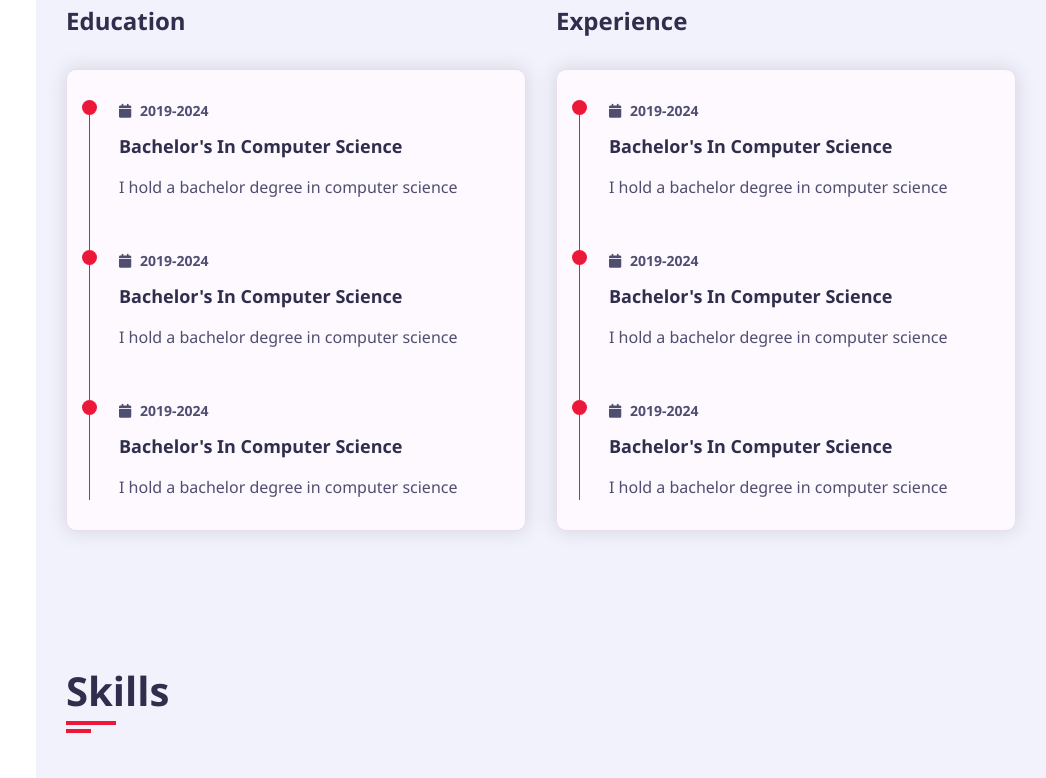
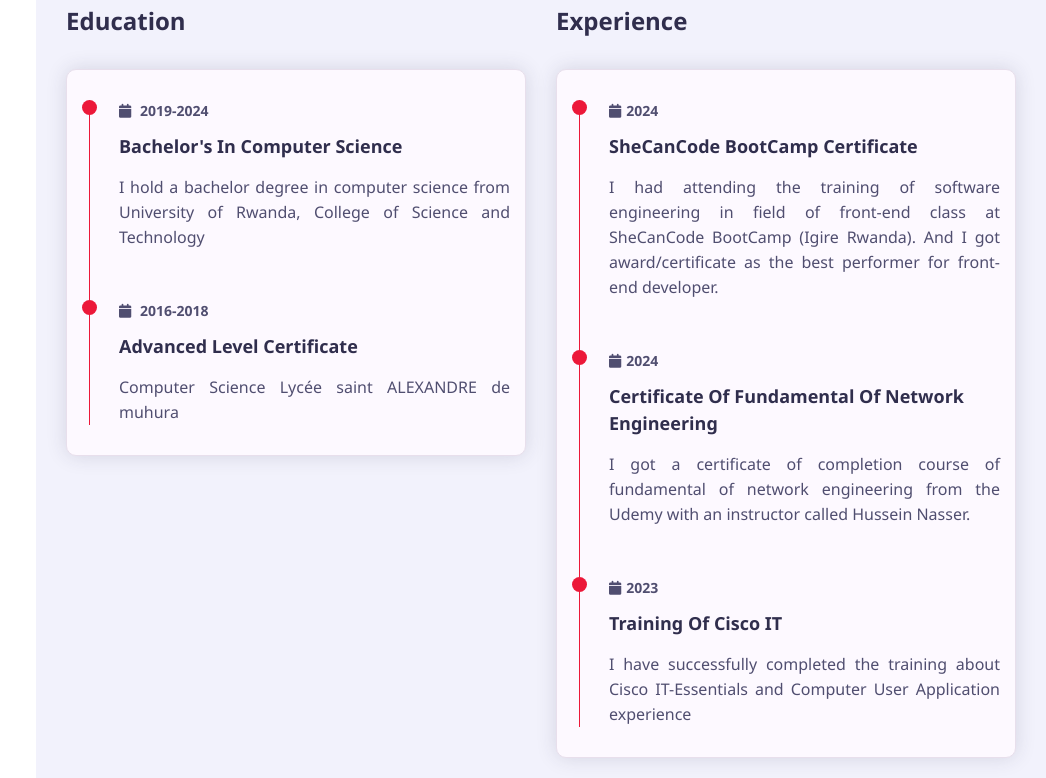
Before and after one commit to Mlouise99/JS-Portfolio, a website: page index.html in a window 1280 px wide. Shown: the part 1608-2386 px from the top of the page, without its empty margins (234-1280 px from the left). Drawn offline with nearby package versions, Linux system fonts and the light colour scheme; a web font is replaced by a local one.

Commit message:
remove some errors

```diff
--- a/index.html
+++ b/index.html
@@ -48,7 +48,7 @@
                         <h3 class="hello">Hello, my name is <span class="name "> Mwubahamana Louise</span></h3>
                         <h3 class="my-profession">I'm a <span class="typing"> front-end developer   </span></h3>
                         <p>
-                            I'm intrigued by software Engineering, IT and video editing, and I'm a curious person about various technology-related fields such as cybersecurity and artificial intelligence.</p>
+                            I'm intrigued by software Engineering, IT and video editing, Network engeenering and I'm a curious person about various technology-related fields such as cybersecurity and artificial intelligence.</p>
                             <a href="#about" class="btn hire-me">More About Me</a>
                     </div>
                     <div class="home-img padd-15" >
@@ -71,7 +71,7 @@
                         <div class="row">
                             <div class="about-text padd-15">
                                 <h3> I'm Front-End and <span>Video Editor</span></h>
-                                    <p> I love the freedom that working myself gives me, I am recently graduate with a bachelor's degree in computer science at the College of Science and Technology.I have a strong interest in software development. And even I was born and raised in the Gahini Sector of the Eastern province. I now reside in kigali , Nyarugenge , due to for getting practical experience in my field study. My hobby is spending more time with friends and family, as wellas reading books.
+                                    <p> I love the freedom that working myself gives me, I am a recently graduate with a bachelor's degree in computer science at the College of Science and Technology.I have a strong interest in software development. And even I was born and raised in the Gahini Sector of the Eastern province. I now reside in kigali , Nyarugenge , due to for getting practical experience in my field study. My hobby is spending more time with friends and family, as wellas reading books.
                                         I'm really interested in technology, so I like to keep up with the latest developments. Whether it's trying out new computer languages or testing out new software, I enjoy learning and keeping my skills sharp in the fast-changing world of technology.
 
                                     </p>
@@ -104,7 +104,7 @@
                                 </div>
                                 <div class="row">
                                     <div class="buttons padd-15">
-                                        <a href="file:///C:/Users/HP/Documents/Essential-Document/Louise%20CV.pdf" class="btn">Download CV</a>
+                                        <a href="file:///D:/Notes/Essential-Document/Louise_UPDATED_CV%20.pdf" class="btn">Download CV</a>
                                         <a href="#contact" class="btn"> Hire Me</a>
                                     </div>
                                 </div>
@@ -167,27 +167,19 @@
                                                     <i class="fa fa-calendar"></i> 2019-2024
                                                 </h3>
                                                 <h4 class="timeline-title">Bachelor's in Computer Science</h4>
-                                                <p class="timeline-text"> I hold a bachelor degree in computer science</p>
+                                                <p class="timeline-text"> I hold a bachelor degree in computer science from University of Rwanda, College of Science and Technology</p>
 
                                             </div>
                                             <div class="timeline-item">
                                                 <div class="circle-dot"></div>
                                                 <h3 class="timeline-date">
-                                                    <i class="fa fa-calendar"></i> 2019-2024
+                                                    <i class="fa fa-calendar"></i> 2016-2018
                                                 </h3>
-                                                <h4 class="timeline-title">Bachelor's in Computer Science</h4>
-                                                <p class="timeline-text"> I hold a bachelor degree in computer science</p>
+                                                <h4 class="timeline-title">Advanced level Certificate</h4>
+                                                <p class="timeline-text"> Computer Science Lycée saint ALEXANDRE de muhura</p>
 
                                             </div>
-                                            <div class="timeline-item">
-                                                <div class="circle-dot"></div>
-                                                <h3 class="timeline-date">
-                                                    <i class="fa fa-calendar"></i> 2019-2024
-                                                </h3>
-                                                <h4 class="timeline-title">Bachelor's in Computer Science</h4>
-                                                <p class="timeline-text"> I hold a bachelor degree in computer science</p>
 
-                                            </div>
                                         </div>
                                     </div>
                                 </div>
@@ -200,28 +192,39 @@
                                             <div class="timeline-item">
                                                 <div class="circle-dot"></div>
                                                 <h3 class="timeline-date">
-                                                    <i class="fa fa-calendar"></i> 2019-2024
+                                                    <i class="fa fa-calendar"></i>2024
                                                 </h3>
-                                                <h4 class="timeline-title">Bachelor's in Computer Science</h4>
-                                                <p class="timeline-text"> I hold a bachelor degree in computer science</p>
+                                                <h4 class="timeline-title">SheCanCode bootCamp Certificate</h4>
+                                                <p class="timeline-text"> I had attending the training of software
+                                                    engineering in field of front-end class at
+                                                    SheCanCode BootCamp (Igire Rwanda). And
+                                                    I got award/certificate as the best performer
+                                                    for front-end developer.
+                                                    </p>
 
                                             </div>
                                             <div class="timeline-item">
                                                 <div class="circle-dot"></div>
                                                 <h3 class="timeline-date">
-                                                    <i class="fa fa-calendar"></i> 2019-2024
+                                                    <i class="fa fa-calendar"></i>2024
                                                 </h3>
-                                                <h4 class="timeline-title">Bachelor's in Computer Science</h4>
-                                                <p class="timeline-text"> I hold a bachelor degree in computer science</p>
+                                                <h4 class="timeline-title">Certificate of Fundamental of Network
+                                                    Engineering </h4>
+                                                <p class="timeline-text"> I got a certificate of completion course of
+                                                    fundamental of network engineering from the
+                                                    Udemy with an instructor called Hussein
+                                                    Nasser.</p>
 
                                             </div>
                                             <div class="timeline-item">
                                                 <div class="circle-dot"></div>
                                                 <h3 class="timeline-date">
-                                                    <i class="fa fa-calendar"></i> 2019-2024
+                                                    <i class="fa fa-calendar"></i>2023
                                                 </h3>
-                                                <h4 class="timeline-title">Bachelor's in Computer Science</h4>
-                                                <p class="timeline-text"> I hold a bachelor degree in computer science</p>
+                                                <h4 class="timeline-title">Training of Cisco IT</h4>
+                                                <p class="timeline-text">I have successfully completed the training
+                                                    about Cisco IT-Essentials and Computer
+                                                    User Application experience</p>
 
                                             </div>
                                         </div>
@@ -252,7 +255,7 @@
                                     <i class="fa fa-code"></i>
                                 </div>
                                 <h4>Web Designer</h4>
-                                <p> To make an installation, configurations and maintenance for CCTV Camera, Fingerprint access control time and attendance and video intercom and do anything about computer networking and maintenance.</p>
+                                <p> To create  the design and layout of a website or web pages.</p>
                             </div>
                         </div>
                         <div class="service-item padd-15">
@@ -296,8 +299,8 @@
                                 <div class="icon">
                                     <i class="fab fa-product-hunt"></i>
                                 </div>
-                                <h4>Network Engineering</h4>
-                                <p>I have some experience in computer networking such making subnetting about network for enhance performance of network.</p>
+                                <h4>JavaScript</h4>
+                                <p>create dynamically updating content, control multimedia, animate images, and pretty much everything else.</p>
                             </div>
                         </div>
                     </div>
@@ -322,7 +325,7 @@
                         <div class="portfolio-item padd-15">
                             <div class="portfolio-item-inner shadow-dark">
                                 <div class="portfolio-img">
-                                    <a href="https://mlouise99.github.io/MeetAdev/">  <img src="port.png" alt=""></a>
+                                    <a href="https://iwacukera.vercel.app/">  <img src="iwacu.png" alt=""></a>
 
                                 </div>
 
```
Also changed, not shown: iwacu.png (added).
